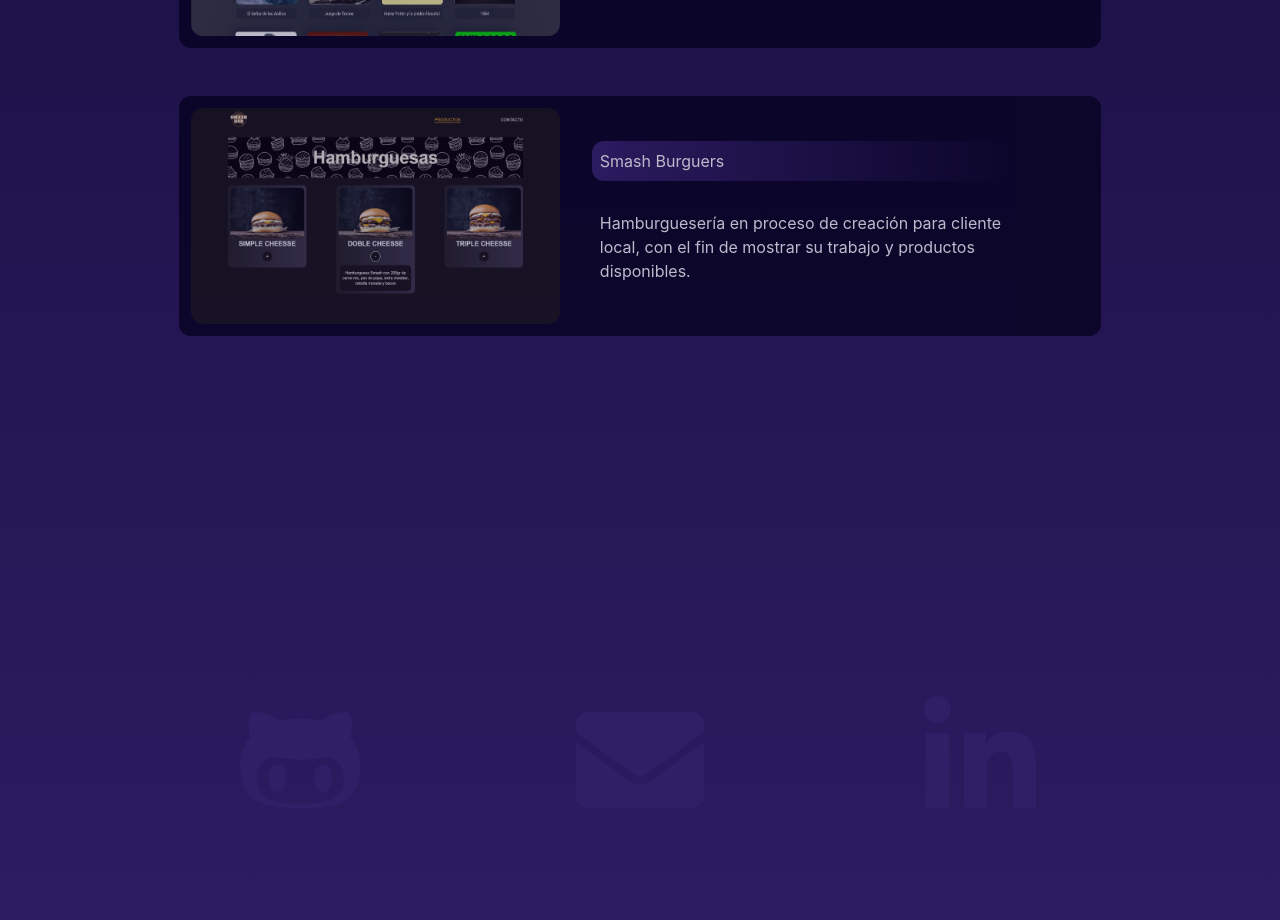
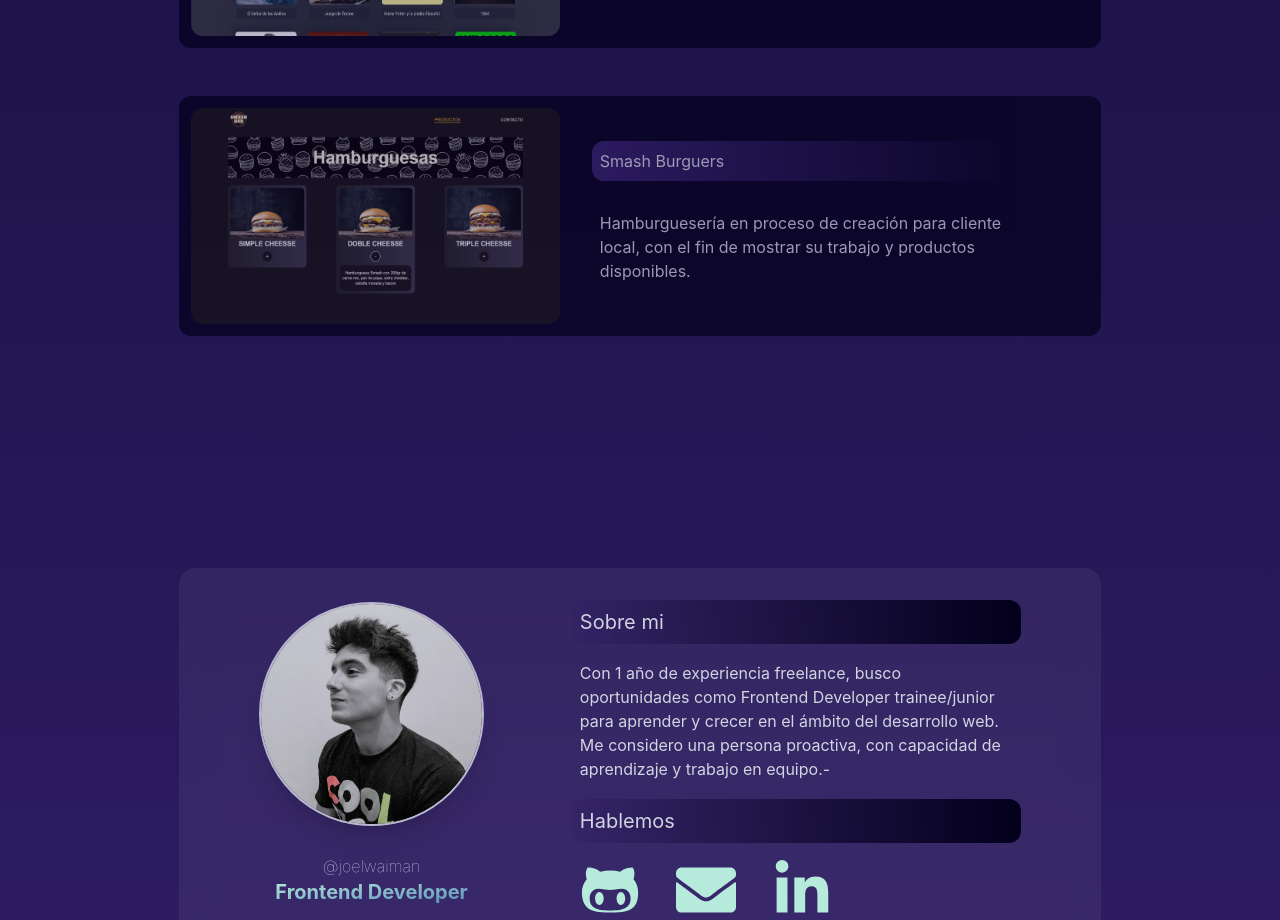
Before and after one commit to joelwaiman/OwnWeb, a React (Create React App) app: page / in a window 1280 px wide. Shown: the part 1880-2800 px from the top of the page. Built offline with nearby package versions, Linux system fonts and the light colour scheme; what tailwindcss-animated would draw is missing.

Commit message:
new card contact

```diff
--- /dev/null
+++ b/src/components/Contact.js
@@ -0,0 +1,57 @@
+import React from "react";
+
+import icons from '../assets/icons'
+import profile from '../assets/profile.webp'
+
+const Contact = () => {
+
+    return (
+        <section className="flex justify-center items-center max-w-[80%] min-h-[100vh] m-auto"
+            id="contacto">
+            <div className="relative flex p-3 justify-evenly items-center overflow-hidden max-w-[90%] min-h-96 gap-5 bg-[rgba(255,255,255,0.06)] backdrop-blur-[20px] rounded-2xl shadow-[rgba(0,0,0,0.2)]">
+
+                <article className="flex flex-col w-1/4 min-h-80 items-center justify-between ">
+                    <img className="w-[100%] h-[100%] my-2 rounded-[50%] hover:scale-[1.025] ease-in duration-200 border-2 border-slate-200/75 shadow-xl"
+                        src={profile}
+                        alt="yo" />
+                    <p className="text-l font-thin text-center text-slate-200/90 my-5">
+                        @joelwaiman
+                        <br />
+                        <span className="font-bold text-xl bg-gradient-to-br from-[#B6EADA] to-[#5B8FB9] text-transparent bg-clip-text">
+                            Frontend Developer
+                        </span>
+                    </p>
+                </article>
+
+                <article className="flex flex-col justify-between min-h-80 w-1/2">
+                    <p className="bg-gradient-to-r from-[rgb(48,30,103,0.3)] to-[#03001C] p-2 rounded-xl text-slate-200/90 text-xl">
+                        Sobre mi
+                    </p>
+                    <p className="px-2 rounded-xl text-slate-200/90 text-l">
+                        Con 1 año de experiencia freelance, busco oportunidades como Frontend Developer trainee/junior para aprender y crecer en el ámbito del desarrollo web. Me considero una persona proactiva, con capacidad de aprendizaje y trabajo en equipo.-
+                    </p>
+                    <p className="bg-gradient-to-r from-[rgb(48,30,103,0.3)] to-[#03001C] p-2 rounded-xl text-slate-200/90 text-xl">
+                        Hablemos
+                    </p>
+
+                    <div className="flex gap-5">
+                        {icons.map((icon) => {
+                            return <div className="flex justify-center items-center px-2">
+                                <a className="text-[#B6EADA] text-6xl hover:scale-105 ease-out duration-200"
+                                    href={icon.route}
+                                    target="_blank"
+                                    rel="noopener noreferrer">
+                                    {icon.name}
+                                </a>
+                            </div>
+                        })}
+                    </div>
+
+                </article>
+            </div>
+        </section>
+
+    )
+}
+
+export default Contact;
--- a/src/components/Contact.jsx
+++ /dev/null
@@ -1,29 +0,0 @@
-import React from "react";
-
-import icons from '../assets/icons'
-
-const Contact = () => {
-
-    return (
-        <section className="flex justify-center items-center max-w-[80%] min-h-[100vh] m-auto"
-            id="contacto">
-            <div className="flex justify-center gap-5 flex-wrap" >
-                {icons.map((icon) => {
-                    return <div
-                        className="flex justify-center items-center w-80 h-80">
-                        <a className="text-[#301E67] text-9xl "
-                            href={icon.route}
-                            target="_blank"
-                            rel="noopener noreferrer">
-                            {icon.name}
-                        </a>
-                    </div>
-                })}
-
-            </div>
-        </section>
-
-    )
-}
-
-export default Contact;
--- a/src/components/Projects.js
+++ b/src/components/Projects.js
@@ -26,7 +26,7 @@ const Projects = () => {
               className="w-[40%] h-[90%] rounded-xl mx-3"
               alt="Page Preview"
               src={card.img} />
-            <div className="flex flex-col justify-evenly text-white w-3/6 min-h-[80%] px-5">
+            <div className="flex flex-col justify-evenly text-slate-200/90 w-3/6 min-h-[80%] px-5">
               <h1 className="bg-gradient-to-r from-[#301E67] to-[#03001C] p-2 rounded-xl">{card.name}</h1>
               <p className="p-2">{card.description}</p>
             </div>
```
Also changed, not shown: src/assets/profile.webp (added).
